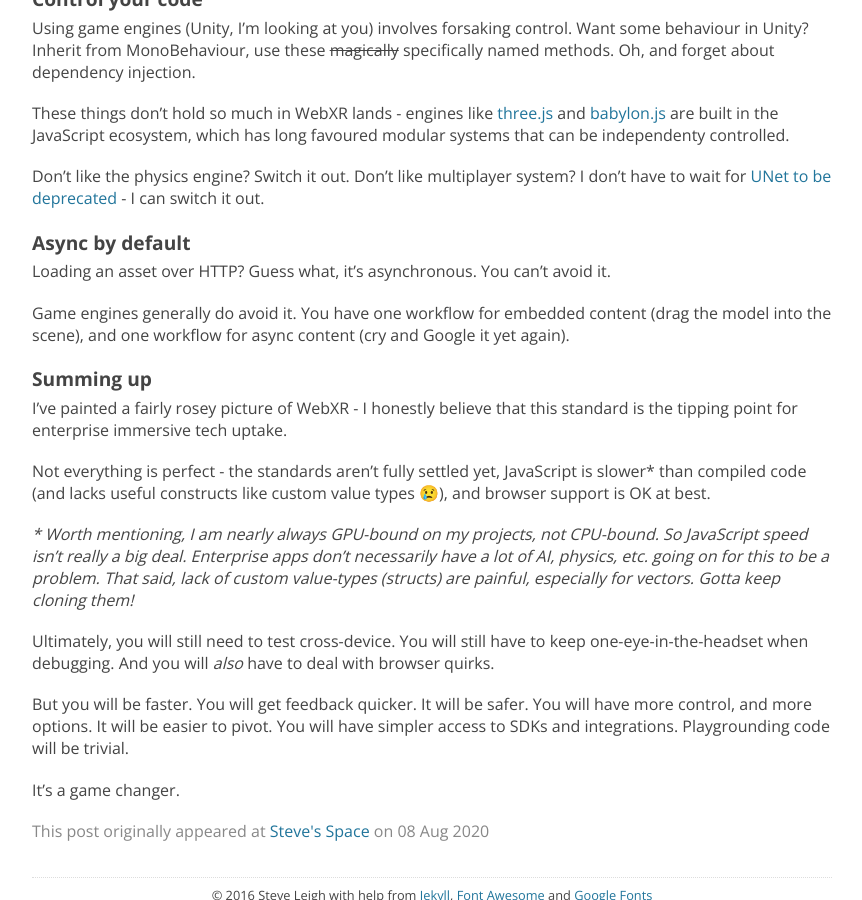
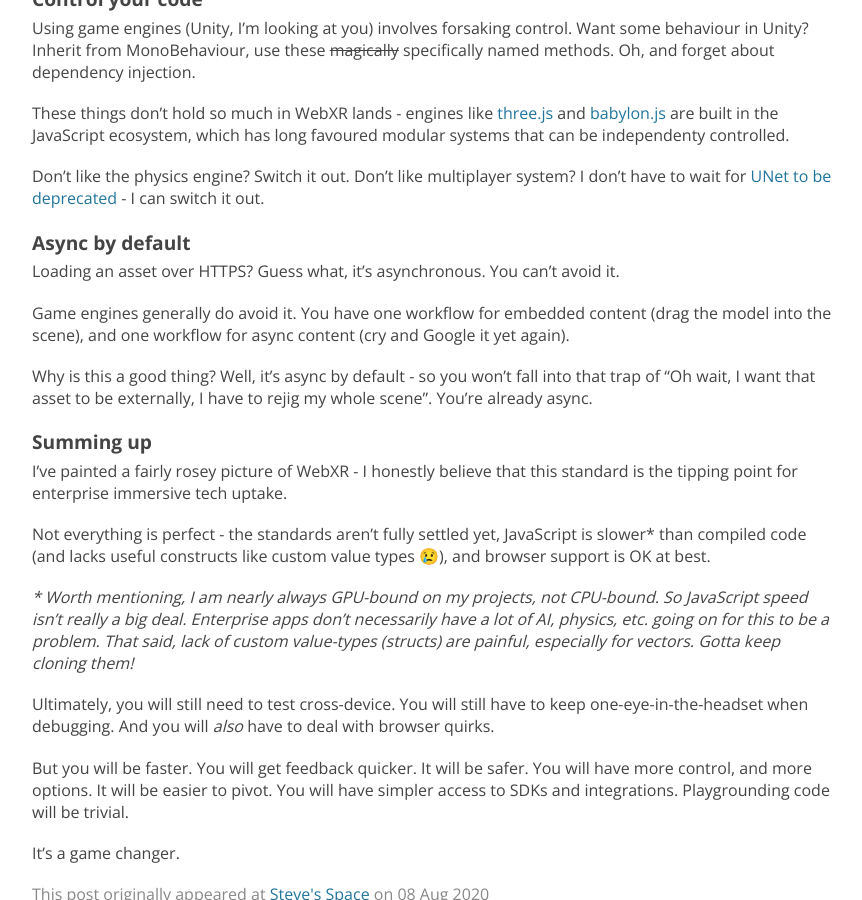
Before and after one commit to xwipeoutx/xwipeoutx.github.io, a Jekyll site: the page built from _posts/2020-08-08-webxr-the-gamechanger.md, in a window 1280 px wide and 900 px high, scrolled down 2457 px. Shown: the whole window, without its empty margins (208-1070 px from the left). Built offline with Jekyll 4.4.1, drawn with Linux system fonts in a browser that asks for light colours; nearby versions of some CDN libraries; comment, search, counter and statistics services are not loaded; some of the changed text lies outside the part shown.

Commit message:
Some typos, URL fixes, etc.

```diff
--- a/_posts/2020-08-08-webxr-the-gamechanger.md
+++ b/_posts/2020-08-08-webxr-the-gamechanger.md
@@ -47,11 +47,11 @@
 
 Existing non-game developers can jump into WebXR relatively simply - no learning complex editor UIs, just grab a starter, download some assets and render it.
 
-The hello world of Augmented Reality - [show an astronaut in your living room](https://modelviewer.dev/examples/augmented-reality.html) - is, well, easy  - literally some script includes, and a single HTML tag
+The _Hello, World!_ of Augmented Reality - [show an astronaut in your living room](https://modelviewer.dev/examples/augmented-reality.html) - is, well, easy  - literally some script includes, and a single HTML tag
 
 <script type="module" src="https://unpkg.com/@google/model-viewer/dist/model-viewer.min.js"></script>
 <script nomodule src="https://unpkg.com/@google/model-viewer/dist/model-viewer-legacy.js"></script>
-<model-viewer src="https://stevesspace.com/assets/models/Astronaut.glb" ar ar-modes="webxr scene-viewer quick-look" ar-scale="auto" camera-controls alt="A 3D model of an astronaut" skybox-image="https://stevesspace.com/assets/aircraft_workshop_01_1k.hdr" ios-src="https://stevesspace.com/assets/models/Astronaut.usdz"></model-viewer>
+<model-viewer src="/assets/models/Astronaut.glb" ar ar-modes="webxr scene-viewer quick-look" ar-scale="auto" camera-controls alt="A 3D model of an astronaut" skybox-image="/assets/environments/aircraft_workshop_01_1k.hdr" ios-src="/assets/models/Astronaut.usdz" style="width: 640px; height: 400px;"></model-viewer>
 
 <script src="https://gist.github.com/xwipeoutx/b2b2b189dd037409b41c7b4183613e81.js"></script>
 
@@ -101,11 +101,11 @@
 
 ## Async by default
 
-Loading an asset over HTTP? Guess what, it's asynchronous.  You can't avoid it.
+Loading an asset over HTTPS? Guess what, it's asynchronous.  You can't avoid it.
 
 Game engines generally do avoid it. You have one workflow for embedded content (drag the model into the scene), and one workflow for async content (cry and Google it yet again).
 
-
+Why is this a good thing? Well, it's async by default - so you won't fall into that trap of "Oh wait, I want that asset to be externally, I have to rejig my whole scene".  You're already async.
 
 ## Summing up
 
```
Also changed, not shown: Gemfile.lock (added), 1 other file.
